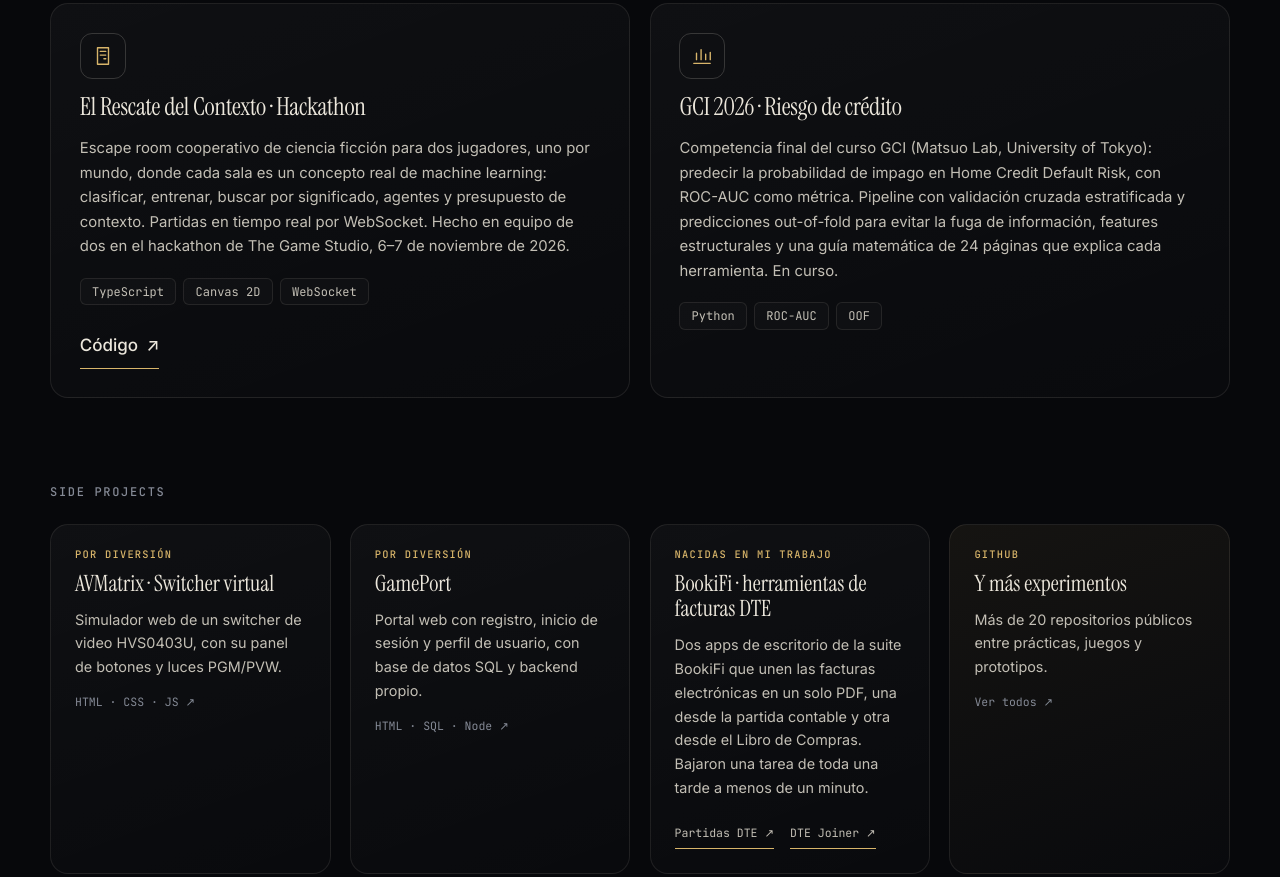
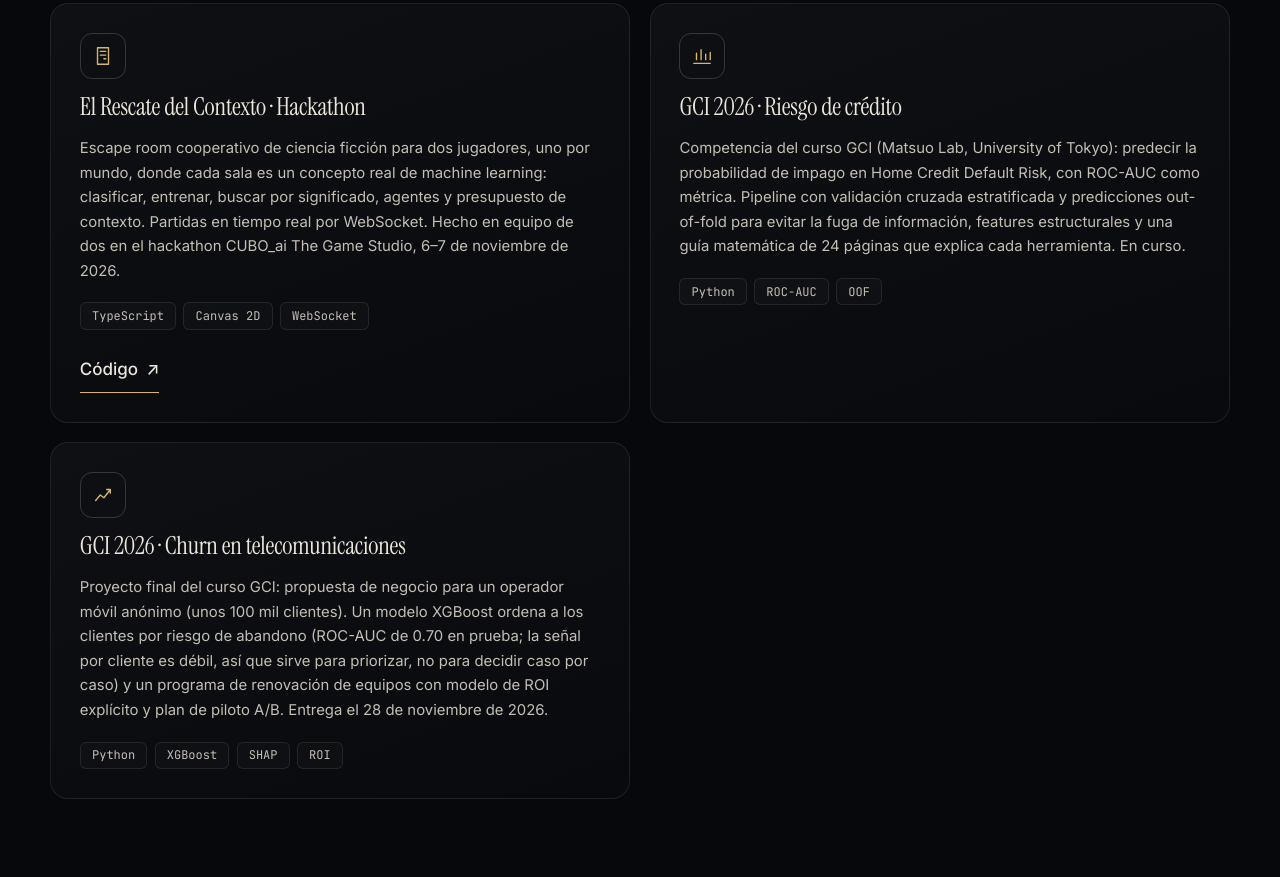
Before and after one commit to mariomarroquin3/mariomarroquin3.github.io, a plain HTML site: page es/index.html in a window 1280 px wide. Shown: the part 8215-9092 px from the top of the page. Drawn offline with nearby package versions, Linux system fonts and the light colour scheme; animation ran at ten frames a second.

Commit message:
Agregar el proyecto final de GCI (churn) y el nombre real del hackathon CUBO_ai The Game Studio

```diff
--- a/es/index.html
+++ b/es/index.html
@@ -358,7 +358,7 @@
 <svg viewbox="0 0 24 24"><path d="M6 3h12v18H6zM9 7h6M9 11h6M13 15h2"></path></svg>
 </span>
 <h4>El Rescate del Contexto · Hackathon</h4>
-<p>Escape room cooperativo de ciencia ficción para dos jugadores, uno por mundo, donde cada sala es un concepto real de machine learning: clasificar, entrenar, buscar por significado, agentes y presupuesto de contexto. Partidas en tiempo real por WebSocket. Hecho en equipo de dos en el hackathon de The Game Studio, 6–7 de noviembre de 2026.</p>
+<p>Escape room cooperativo de ciencia ficción para dos jugadores, uno por mundo, donde cada sala es un concepto real de machine learning: clasificar, entrenar, buscar por significado, agentes y presupuesto de contexto. Partidas en tiempo real por WebSocket. Hecho en equipo de dos en el hackathon CUBO_ai The Game Studio, 6–7 de noviembre de 2026.</p>
 <p class="chips"><span>TypeScript</span><span>Canvas 2D</span><span>WebSocket</span></p>
 <a class="link" href="https://github.com/CUBO-IA/the_lost_memory_nohemy_and_mario" rel="noopener" target="_blank">Código <span>↗</span></a>
 </article>
@@ -367,8 +367,16 @@
 <svg viewbox="0 0 24 24"><path d="M3 20h18M6 16V9m5 7V5m5 11v-6m5 6V8"></path></svg>
 </span>
 <h4>GCI 2026 · Riesgo de crédito</h4>
-<p>Competencia final del curso GCI (Matsuo Lab, University of Tokyo): predecir la probabilidad de impago en Home Credit Default Risk, con ROC-AUC como métrica. Pipeline con validación cruzada estratificada y predicciones out-of-fold para evitar la fuga de información, features estructurales y una guía matemática de 24 páginas que explica cada herramienta. En curso.</p>
+<p>Competencia del curso GCI (Matsuo Lab, University of Tokyo): predecir la probabilidad de impago en Home Credit Default Risk, con ROC-AUC como métrica. Pipeline con validación cruzada estratificada y predicciones out-of-fold para evitar la fuga de información, features estructurales y una guía matemática de 24 páginas que explica cada herramienta. En curso.</p>
 <p class="chips"><span>Python</span><span>ROC-AUC</span><span>OOF</span></p>
+</article>
+<article class="card mini reveal" data-spot="" style="--d:.4s">
+<span aria-hidden="true" class="mini-icon">
+<svg viewbox="0 0 24 24"><path d="M4 18l5-6 4 3 7-9M16 6h4v4"></path></svg>
+</span>
+<h4>GCI 2026 · Churn en telecomunicaciones</h4>
+<p>Proyecto final del curso GCI: propuesta de negocio para un operador móvil anónimo (unos 100 mil clientes). Un modelo XGBoost ordena a los clientes por riesgo de abandono (ROC-AUC de 0.70 en prueba; la señal por cliente es débil, así que sirve para priorizar, no para decidir caso por caso) y un programa de renovación de equipos con modelo de ROI explícito y plan de piloto A/B. Entrega el 28 de noviembre de 2026.</p>
+<p class="chips"><span>Python</span><span>XGBoost</span><span>SHAP</span><span>ROI</span></p>
 </article>
 </div>
 <h3 class="col-title reveal side-title" id="p-side">Side projects</h3>
@@ -497,7 +505,7 @@
 <span class="status s-live">En curso</span>
 <h4>GCI · Matsuo Lab</h4>
 <p class="prog-sub">University of Tokyo</p>
-<p>Curso online de tres meses en AI, ML y Data Science, con énfasis en series temporales, aprendizaje supervisado, feature engineering y SQL. Ahora participo en su competencia final de riesgo de crédito (predicción de impago, métrica ROC-AUC), que cierra el 20 de noviembre de 2026.</p>
+<p>Curso online de tres meses en AI, ML y Data Science, con énfasis en series temporales, aprendizaje supervisado, feature engineering y SQL. Ahora participo en su competencia de riesgo de crédito (predicción de impago, métrica ROC-AUC) y en su proyecto final sobre abandono de clientes en telecomunicaciones.</p>
 </article>
 <article class="card prog reveal" data-spot="" style="--d:.18s">
 <span class="status s-done">Completado</span>
```
Also changed, not shown: en/index.html (+11 -3 lines), src/template.html (+8 -0 lines), src/en.txt, src/es.txt, 2 other files.
